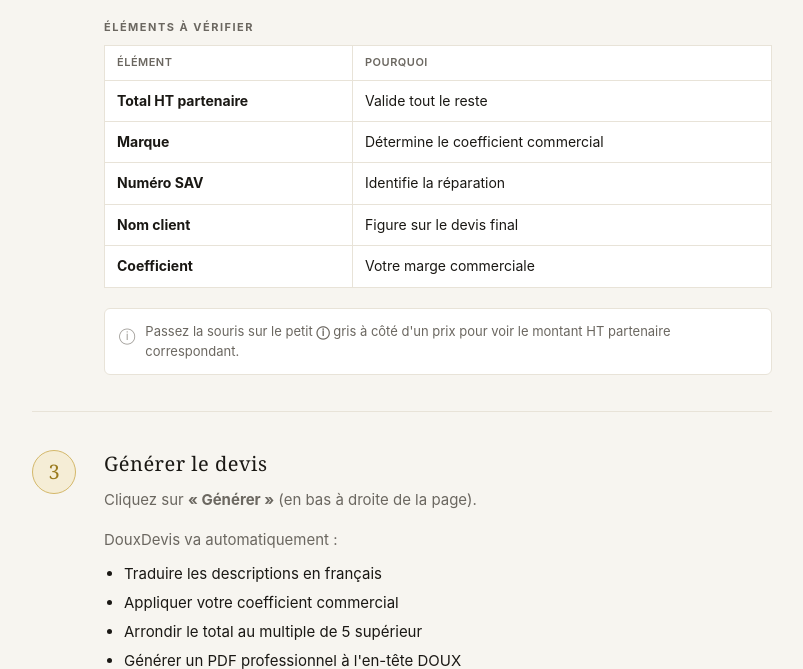
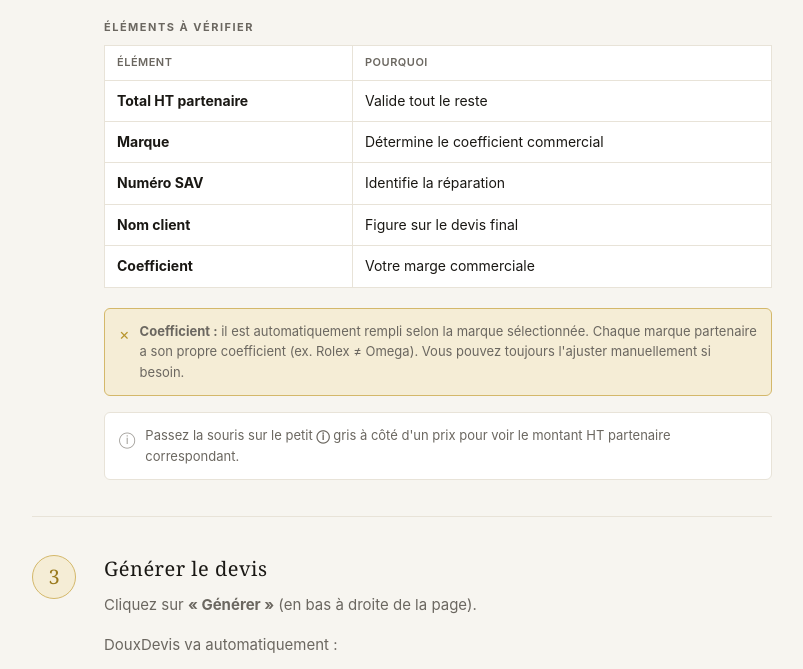
Before and after one commit to CamargAqua/DouxDevis, a Flask app: page /guide in a window 1280 px wide. Shown: the part 1213-1882 px from the top of the page, without its empty margins (238-1041 px from the left). Run offline with Flask 3, Linux system fonts and the light colour scheme.

Commit message:
fix: TTC preview updates in real-time + guide coefficient note
form.html: refreshTotals() now computes clientBrut from base*coeff
when base is known, so the Prix client TTC display is correct as soon
as the user types a price in a manually-added intervention line
(previously it only updated after blur via roundInputs)

guide.html: added coefficient tip (auto-filled by brand, each brand
has its own coeff, can be adjusted manually)

```diff
--- a/templates/form.html
+++ b/templates/form.html
@@ -524,7 +524,7 @@ function refreshTotals() {
     const b = parseFloat((inp.dataset.base || '0').replace(',','.'));
     const v = parseFloat((inp.value    || '0').replace(',','.'));
     if (!isNaN(b)) base       += b;
-    if (!isNaN(v)) clientBrut += Math.round(v);
+    if (!isNaN(b) && b > 0) clientBrut += Math.round(b * coeff); else if (!isNaN(v)) clientBrut += Math.round(v);
   });
 
   // Pour Omega (HT) : prix_HT × coeff = prix_TTC_client directement (pas de ×1.20 supplémentaire)
--- a/templates/guide.html
+++ b/templates/guide.html
@@ -89,6 +89,12 @@
               <tr><td><strong>Coefficient</strong></td><td>Votre marge commerciale</td></tr>
             </tbody>
           </table>
+        </div>
+
+        <!-- Coefficient note -->
+        <div class="guide-tip" style="background:var(--gold-ultra);border-color:var(--gold-light);margin-top:16px;">
+          <span class="guide-tip-icon" style="color:var(--gold);">×</span>
+          <span><strong>Coefficient :</strong> il est automatiquement rempli selon la marque sélectionnée. Chaque marque partenaire a son propre coefficient (ex. Rolex ≠ Omega). Vous pouvez toujours l'ajuster manuellement si besoin.</span>
         </div>
 
         <!-- Tooltip tip -->
```
